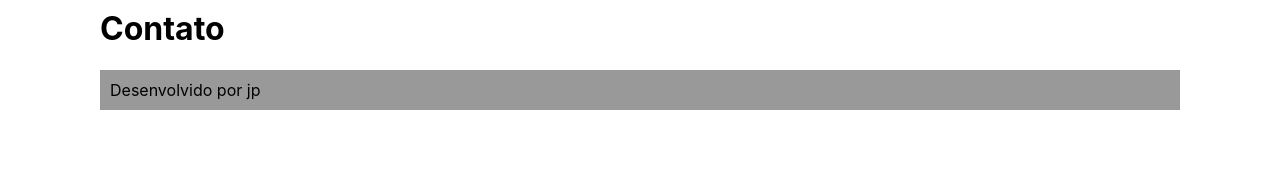
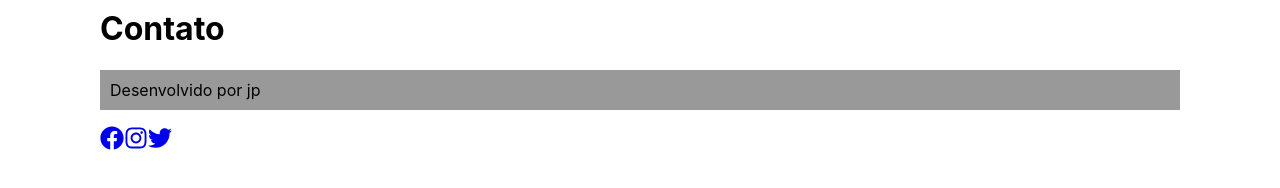
Before and after one commit to joaouggdmn/Praticando-React, a React (Create React App) app: page /contato in a window 1280 px wide. Shown: the part 172-360 px from the top of the page. Built offline with nearby package versions, Linux system fonts and the light colour scheme.

Commit message:
Knowing react-icons

```diff
--- a/package.json
+++ b/package.json
@@ -9,8 +9,10 @@
     "@testing-library/user-event": "^13.5.0",
     "react": "^19.2.4",
     "react-dom": "^19.2.4",
+    "react-icons": "^5.6.0",
     "react-router-dom": "^7.13.1",
     "react-scripts": "5.0.1",
+    "tailwindcss": "^4.2.1",
     "web-vitals": "^2.1.4"
   },
   "scripts": {
--- a/src/App.js
+++ b/src/App.js
@@ -1,5 +1,5 @@
 import "./App.css";
-import { BrowserRouter as Router, Routes, Route, Link } from "react-router-dom";
+import { BrowserRouter as Router, Routes, Route} from "react-router-dom";
 import Home from "./components/pages/Home";
 import Empresa from "./components/pages/Empresa";
 import Contato from "./components/pages/Contato";
--- a/src/components/Layout/Footer.jsx
+++ b/src/components/Layout/Footer.jsx
@@ -1,9 +1,37 @@
+import { FaFacebook, FaInstagram, FaTwitter } from "react-icons/fa";
+
 function Footer() {
-    return (
-        <footer>
-            <p>Desenvolvido por jp</p>
-        </footer>
-    );
+  return (
+    <footer className="bg-gray-900 text-white py-6 flex flex-col items-center gap-4">
+      <p className="text-sm">Desenvolvido por jp </p>
+      <div className="flex gap-4">
+        <a
+          href="https://www.facebook.com"
+          target="_blank"
+          rel="noopener noreferrer"
+          className="text-gray-400 hover:text-blue-500 transition-colors duration-200"
+        >
+          <FaFacebook size={24} />
+        </a>
+        <a
+          href="https://www.instagram.com"
+          target="_blank"
+          rel="noopener noreferrer"
+          className="text-gray-400 hover:text-pink-500 transition-colors duration-200"
+        >
+          <FaInstagram size={24} />
+        </a>
+        <a
+          href="https://www.twitter.com"
+          target="_blank"
+          rel="noopener noreferrer"
+          className="text-gray-400 hover:text-sky-400 transition-colors duration-200"
+        >
+          <FaTwitter size={24} />
+        </a>
+      </div>
+    </footer>
+  );
 }
 
 export default Footer;
```
Also changed, not shown: 1 other file (tests, documents, lock files or other folders).
